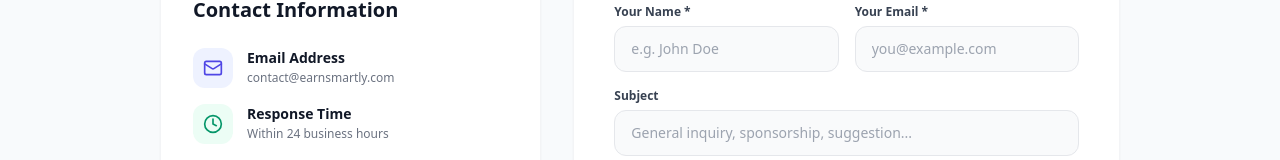
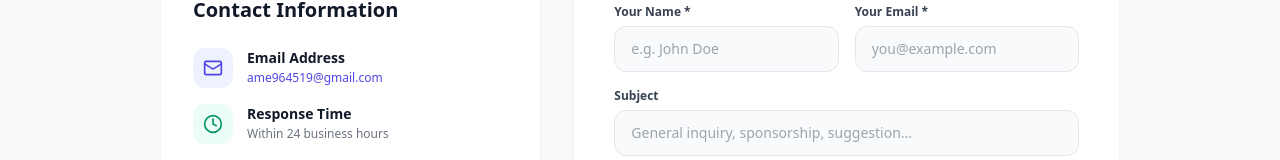
Before and after one commit to ame964519-ux/earn-blog, a Next.js app: page /contact in a window 1280 px wide. Shown: the part 375-535 px from the top of the page. Built offline with nearby package versions, Linux system fonts and the light colour scheme.

Commit message:
Update public contact email to ame964519@gmail.com

```diff
--- a/app/contact/page.tsx
+++ b/app/contact/page.tsx
@@ -51,7 +51,7 @@ export default function ContactPage() {
                 </div>
                 <div>
                   <p className="font-semibold text-gray-900 dark:text-white">Email Address</p>
-                  <p className="text-gray-500 text-xs mt-0.5">contact@earnsmartly.com</p>
+                  <a href="mailto:ame964519@gmail.com" className="text-indigo-600 dark:text-indigo-400 hover:underline text-xs mt-0.5 block font-medium">ame964519@gmail.com</a>
                 </div>
               </div>
 
--- a/app/privacy-policy/page.tsx
+++ b/app/privacy-policy/page.tsx
@@ -73,7 +73,7 @@ export default function PrivacyPolicyPage() {
         <section className="space-y-3 border-t border-gray-100 dark:border-slate-800 pt-6">
           <h2 className="text-xl font-bold text-gray-900 dark:text-white">5. Contact Us</h2>
           <p>
-            If you have questions or comments about this Privacy Policy, please contact our data protection team at <strong>contact@earnsmartly.com</strong>.
+            If you have questions or comments about this Privacy Policy, please contact our data protection team at <a href="mailto:ame964519@gmail.com" className="text-indigo-600 dark:text-indigo-400 font-semibold underline">ame964519@gmail.com</a>.
           </p>
         </section>
       </div>
```
